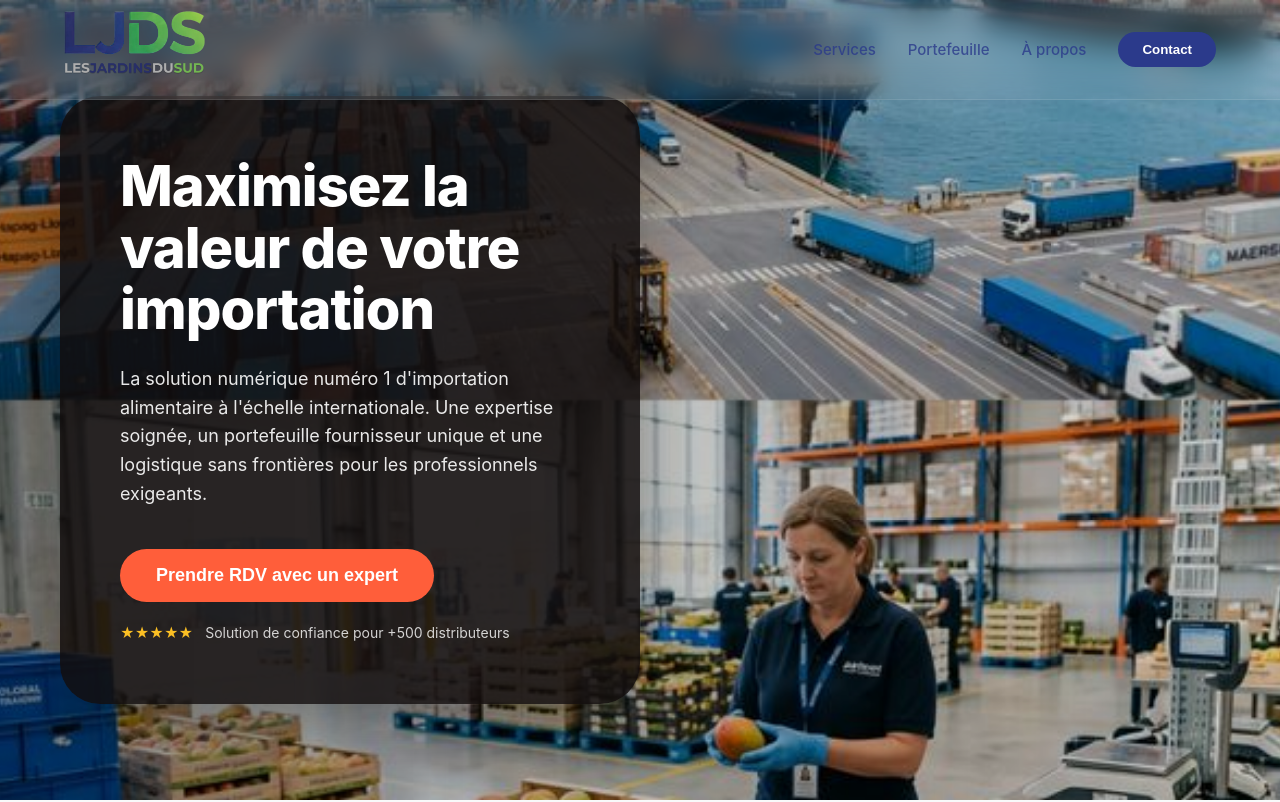
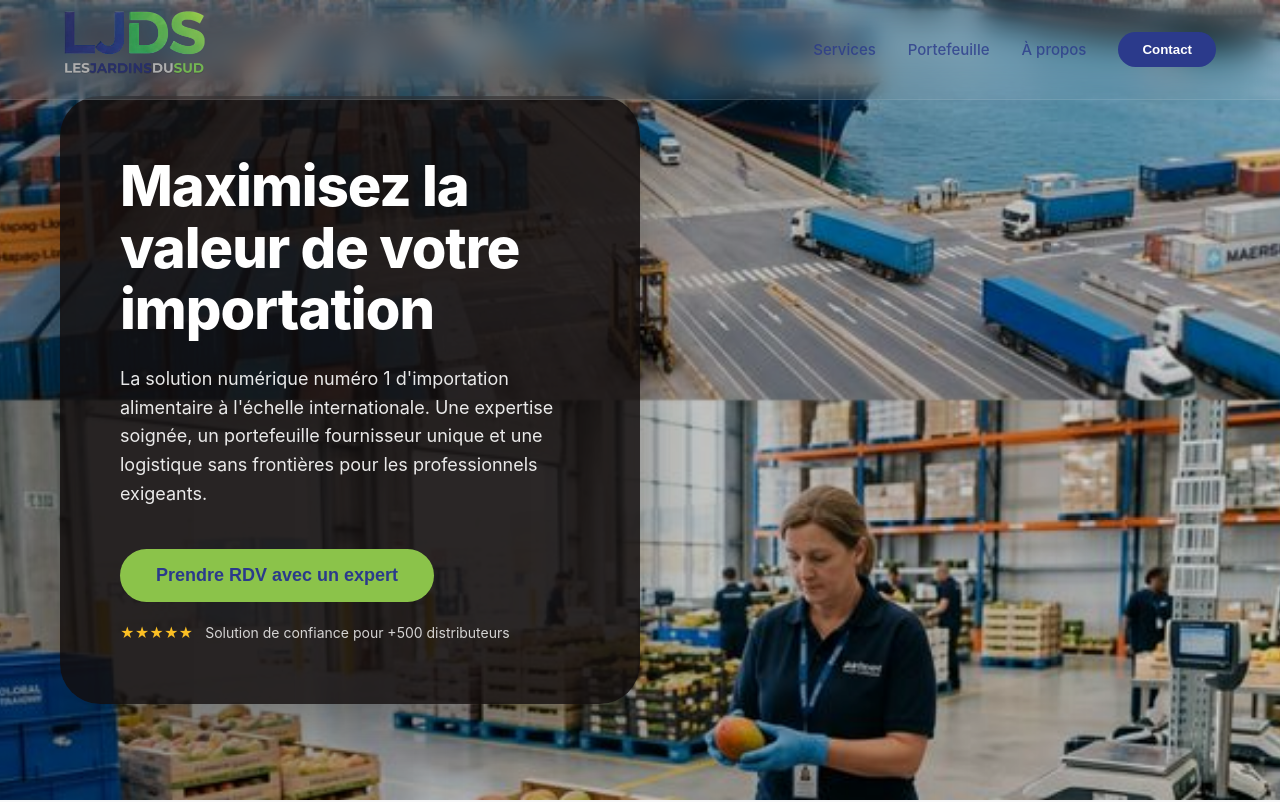
Before and after one commit to robinmasini/LJDS, a React (Vite) app: page / in a window 1280 px wide. Shown: the top 802 px of the page. Built offline with nearby package versions, Linux system fonts and the light colour scheme.

Commit message:
UI: Change CTA color to brand green

```diff
--- a/src/components/Hero.css
+++ b/src/components/Hero.css
@@ -97,14 +97,13 @@
     width: fit-content;
     font-size: 18px;
     padding: 16px 36px;
-    background: #ff5e3a;
-    /* Phenix style orange/red for CTA */
-    color: #fff;
+    background: var(--color-secondary);
+    color: var(--color-primary);
 }
 
 .hero-ctas .btn-primary:hover {
-    background: #e54d2e;
-    box-shadow: 0 10px 20px rgba(255, 94, 58, 0.3);
+    background: var(--color-accent);
+    box-shadow: 0 10px 20px rgba(139, 195, 74, 0.3);
 }
 
 .hero-rating {
```
